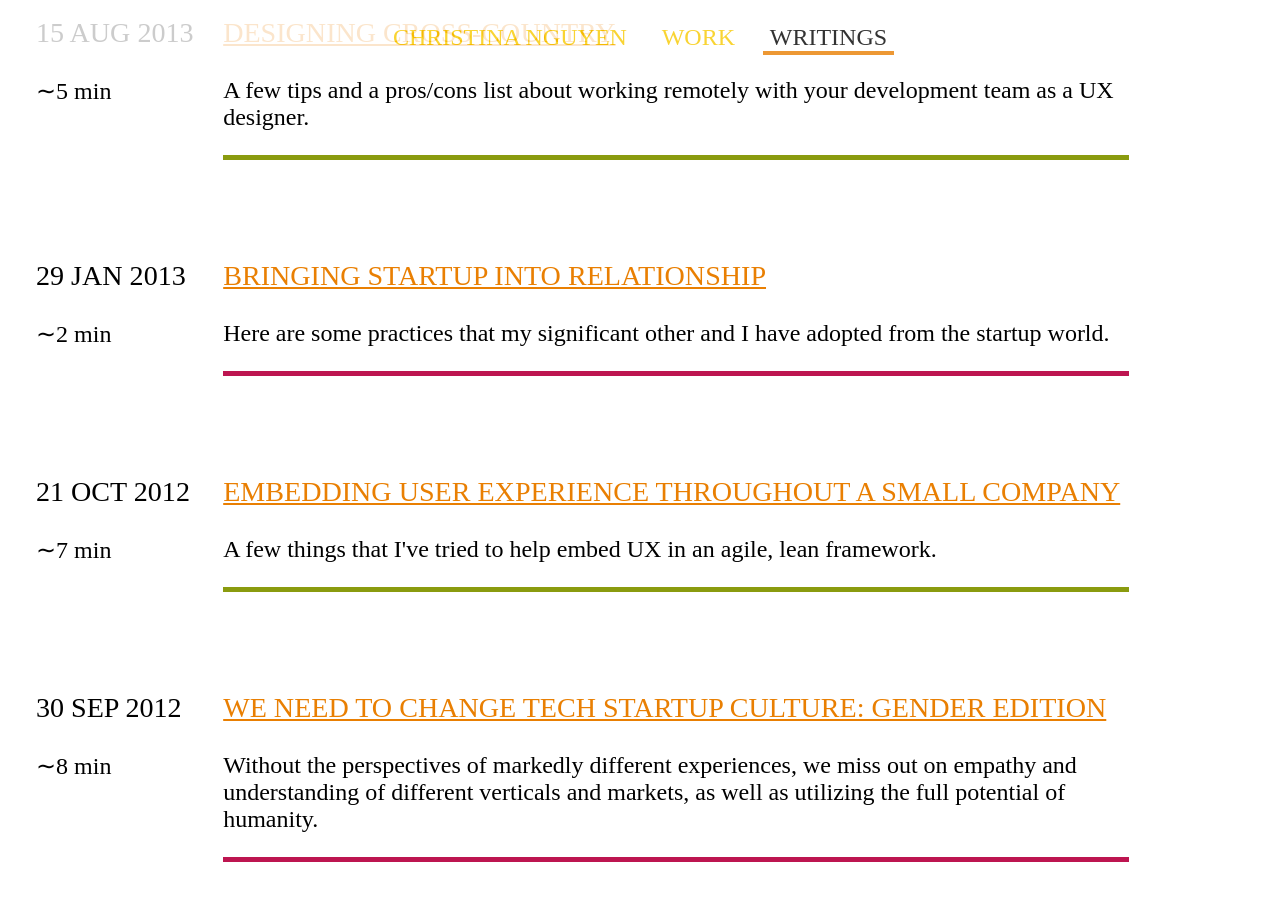
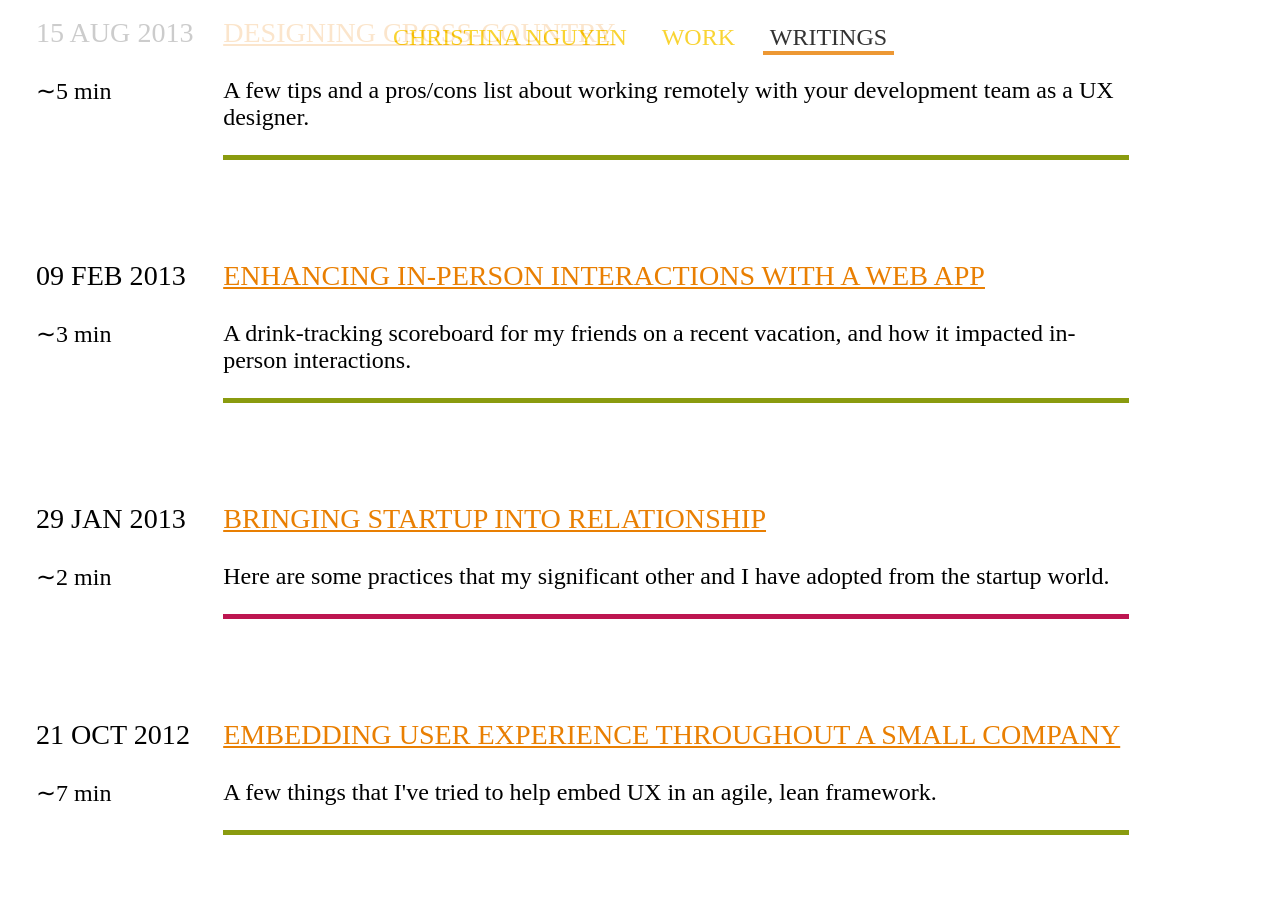
Before and after one commit to chrnguyen/chrnguyen.github.io, a Jekyll site: the page built from writings/index.html, in a window 1280 px wide and 900 px high, scrolled down 794 px. Built offline with Jekyll 4.4.1, drawn with Linux system fonts in a browser that asks for light colours; Markdown is read by kramdown in place of the engine named in the settings; some of the changed lines change nothing that is shown.

Commit message:
adding drinks tracking app

```diff
--- a/work/index.html
+++ b/work/index.html
@@ -112,7 +112,7 @@
 	</ul>
 	<h3>Built</h3>
 	<ul>
-		<li>drinks-tracking web app <span class="date"> - 2012</span></li>
+		<li><a href="/writings/2013/02/09/enhancing-interactions/">drinks-tracking web app</a> <span class="date"> - 2012</span></li>
 		<li>D&#38;D kits in 6 weeks <span class="date"> - 2011</span></li>
 		<li>magnetic map in 4 weeks with 4 others <span class="date"> - 2011</span></li>
 		<li>interface to help students transfer credits with 3 others <span class="date"> - 2009</span></li>
--- /dev/null
+++ b/writings/_posts/2013-02-09-enhancing-interactions.md
@@ -0,0 +1,33 @@
+---
+title: Enhancing in-person interactions with a web app
+layout: writingpost
+css: main
+back: greenbackground
+categories: writings
+desc: A drink-tracking scoreboard for my friends on a recent vacation, and how it impacted in-person interactions.
+---
+
+In short, I made a drink-tracking scoreboard for my friends on a recent vacation. [You can see it live here][6]. I didn’t intend to add to in-person interactions, but I was curious as to how people react to the addition of this application. I definitely wanted to make something small and put it out in a small, contained environment and watch how people reacted. I was expecting people to complain about people pulling their phone out more than they should. Today, you can hear people reminisce about the times when social interactions weren't peppered with interruptions with a mobile phone.
+
+<img src="{{site.url}}/writings/images/drinks1.png" class="wrapimg"></img>
+On the trip up to Big Bear after Christmas (yes, this post is quite overdue), I worked on the app, as helped out by my awesome WiFi hotspot. Also, Meteor is a cool framework that helped me rapidly get something up. All I really needed to do was play with their [Leaderboard example][5] for the hour-long trip, make sure it was pretty usable on iPhones and an Android or two, deployed it on Meteor, and huzzah, sent a link off to the people who were going.
+
+I was curious as to what an honor system where people can add or subtract drinks would do. Originally, I had a whole authentication process mapped out and people could add or subtract only their own drinks.. but then I thought about it-- would people actually cheat the system? How would this affect dynamics of a group of friends?
+
+<img src="{{site.url}}/writings/images/drinks2.png" class="wrapimg"></img>
+Also, creating users and keeping track of all the permissions didn't seem like an hour or two-long hack for now. I just kind of wanted to deploy it as soon as possible to see how people would react-- and how they would do so even on the ride up.
+
+The first reaction was to make silly names and to vote up/down people to just compete with each other. It wasn't drink tracking, and perhaps an artifact of when I released the URL to people. One car then began suspecting another car of hitting the links really quickly all at the same time, and it became more of a Team A vs. Team B sort of thing-- which is always fun.
+
+I then got a request to wipe the database and start over, particularly as we were approaching our destination. So I did, and most people actually started keeping track of their drinks on it. I was hoping that I'd see an increase of total drinks, but alas, that didn't happen with this group of people. Didn't seem like they were that competitive. But they'd bring it out in conversation, and ask people if they were cheating, etc. It provided someplace to start, especially if you didn't know each other all too well. I suspect the dynamics might be a bit different in different types of groups, but it was certainly fun to put this together.
+
+Thanks to [Ed][2] for his help with cleaning up the code and making it a bit more mobile-friendly! I've been terrible at approving pull requests, but if it's help to make this more generalized so that people can make their own leaderboards, that'd be awesome.
+
+If you would like to deploy this to your own group (until I carve out time for this project), check out [Meteor][1] and you can use their leaderboard example or just clone [my repo][3]. You can get it deployed in the cloud via Meteor as well with [meteor deploy][4] to a particular URL. Let me know how it goes!
+
+[1]: http://meteor.com/
+[2]: https://github.com/podopie
+[3]: https://github.com/chrnguyen/leaderboard
+[4]: http://docs.meteor.com/#meteordeploy
+[5]: http://meteor.com/examples/leaderboard
+[6]: http://draaanks.meteor.com/
```
Also changed, not shown: writings/images/drinks1.png (added), writings/images/drinks2.png (added).
